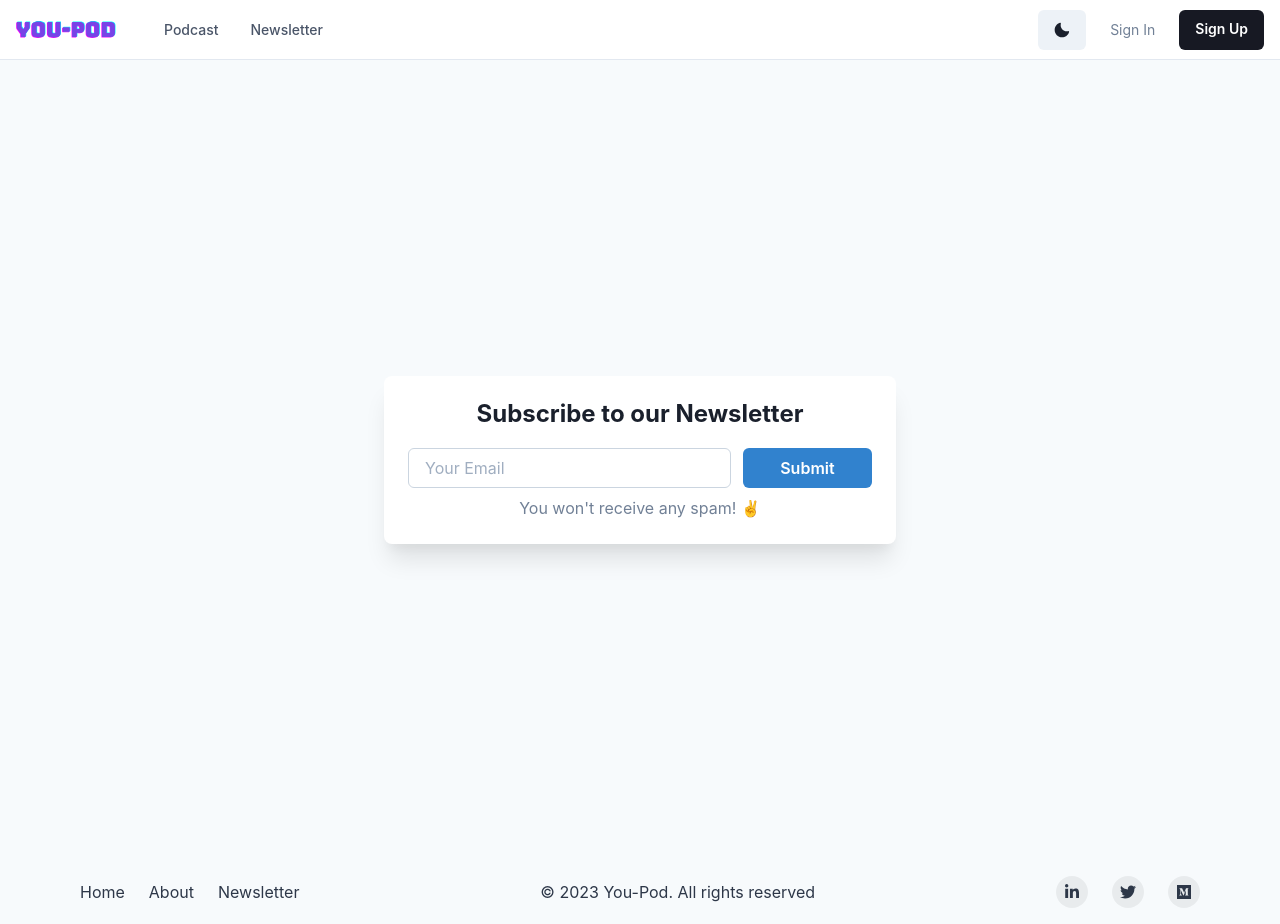
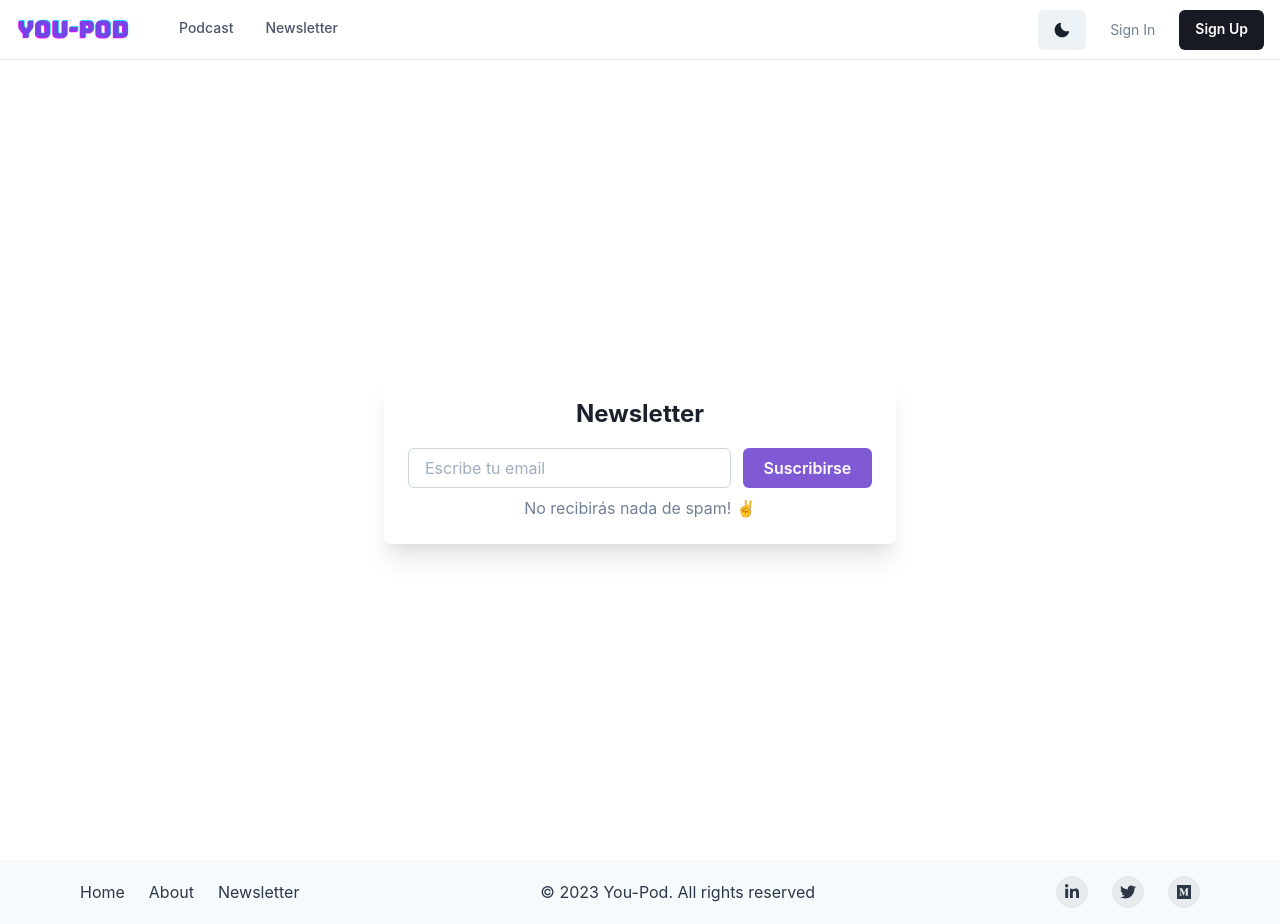
Before and after one commit to aitorevi/you-pod, a Next.js app: page /newsletter in a window 1280 px wide. Built offline with nearby package versions, Linux system fonts and the light colour scheme.

Commit message:
Newsletter running with Firebase

```diff
--- a/components/navbar.tsx
+++ b/components/navbar.tsx
@@ -66,7 +66,7 @@ export default function WithSubnavigation() {
                         <Link href={'/'}>
                             <Image
                                 className={styles.logo}
-                                src="/you-pod-text.svg"
+                                src="/you-pod-nav.svg"
                                 alt="You-Pod Logo"
                                 width={100}
                                 height={37}
--- a/components/newsletter_suscribe.tsx
+++ b/components/newsletter_suscribe.tsx
@@ -1,6 +1,5 @@
 'use client';
-// @ts-ignore
-import { FormEvent, ChangeEvent, useState } from 'react';
+import { FormEvent, useState } from 'react';
 import {
     Stack,
     FormControl,
@@ -13,6 +12,7 @@ import {
     Flex,
 } from '@chakra-ui/react';
 import { CheckIcon } from '@chakra-ui/icons';
+import { InsertEmailInDB } from "./insertEmail"
 
 export default function Simple() {
     const [email, setEmail] = useState('');
@@ -20,13 +20,16 @@ export default function Simple() {
         'initial'
     );
     const [error, setError] = useState(false);
+    const handleChange = (e: any) => {
+        setEmail(e.target.value);
+    };
 
     return (
         <Flex
             minH={'100vh'}
             align={'center'}
             justify={'center'}
-            bg={useColorModeValue('gray.50', 'gray.800')}>
+            bg={useColorModeValue('white', 'gray.800')}>
             <Container
                 maxW={'lg'}
                 bg={useColorModeValue('white', 'whiteAlpha.100')}
@@ -38,7 +41,7 @@ export default function Simple() {
                     fontSize={{ base: 'xl', sm: '2xl' }}
                     textAlign={'center'}
                     mb={5}>
-                    Subscribe to our Newsletter
+                    Newsletter
                 </Heading>
                 <Stack
                     direction={{ base: 'column', md: 'row' }}
@@ -50,12 +53,14 @@ export default function Simple() {
                         setState('submitting');
 
                         // remove this code and implement your submit logic right here
-                        setTimeout(() => {
+                        setTimeout(async () => {
                             if (email === 'fail@example.com') {
                                 setError(true);
                                 setState('initial');
                                 return;
                             }
+
+                            await InsertEmailInDB(email)
 
                             setState('success');
                         }, 1000);
@@ -72,22 +77,19 @@ export default function Simple() {
                             id={'email'}
                             type={'email'}
                             required
-                            placeholder={'Your Email'}
-                            aria-label={'Your Email'}
+                            placeholder={'Escribe tu email'}
+                            aria-label={'Escribe tu email'}
                             value={email}
                             disabled={state !== 'initial'}
-                            onChange={(e: ChangeEvent<HTMLInputElement>) =>
-                                setEmail(e.target.value)
-                            }
-                        />
+                            onChange={handleChange}/>
                     </FormControl>
                     <FormControl w={{ base: '100%', md: '40%' }}>
                         <Button
-                            colorScheme={state === 'success' ? 'green' : 'blue'}
+                            colorScheme={state === 'success' ? 'green' : 'purple'}
                             isLoading={state === 'submitting'}
                             w="100%"
                             type={state === 'success' ? 'button' : 'submit'}>
-                            {state === 'success' ? <CheckIcon /> : 'Submit'}
+                            {state === 'success' ? <CheckIcon /> : 'Suscribirse'}
                         </Button>
                     </FormControl>
                 </Stack>
@@ -97,7 +99,7 @@ export default function Simple() {
                     color={error ? 'red.500' : 'gray.500'}>
                     {error
                         ? 'Oh no an error occured! 😢 Please try again later.'
-                        : "You won't receive any spam! ✌️"}
+                        : "No recibirás nada de spam! ✌️"}
                 </Text>
             </Container>
         </Flex>
--- a/src/styles/Home.module.css
+++ b/src/styles/Home.module.css
@@ -103,6 +103,11 @@
   position: absolute;
   filter: blur(45px);
   transform: translateZ(0);
+}
+
+.logo {
+  width: auto;
+  height: auto;
 }
 
 .logo,
```
Also changed, not shown: src/pages/podcast/index.tsx (+5 -18 lines), public/you-pod-nav.svg (added).
